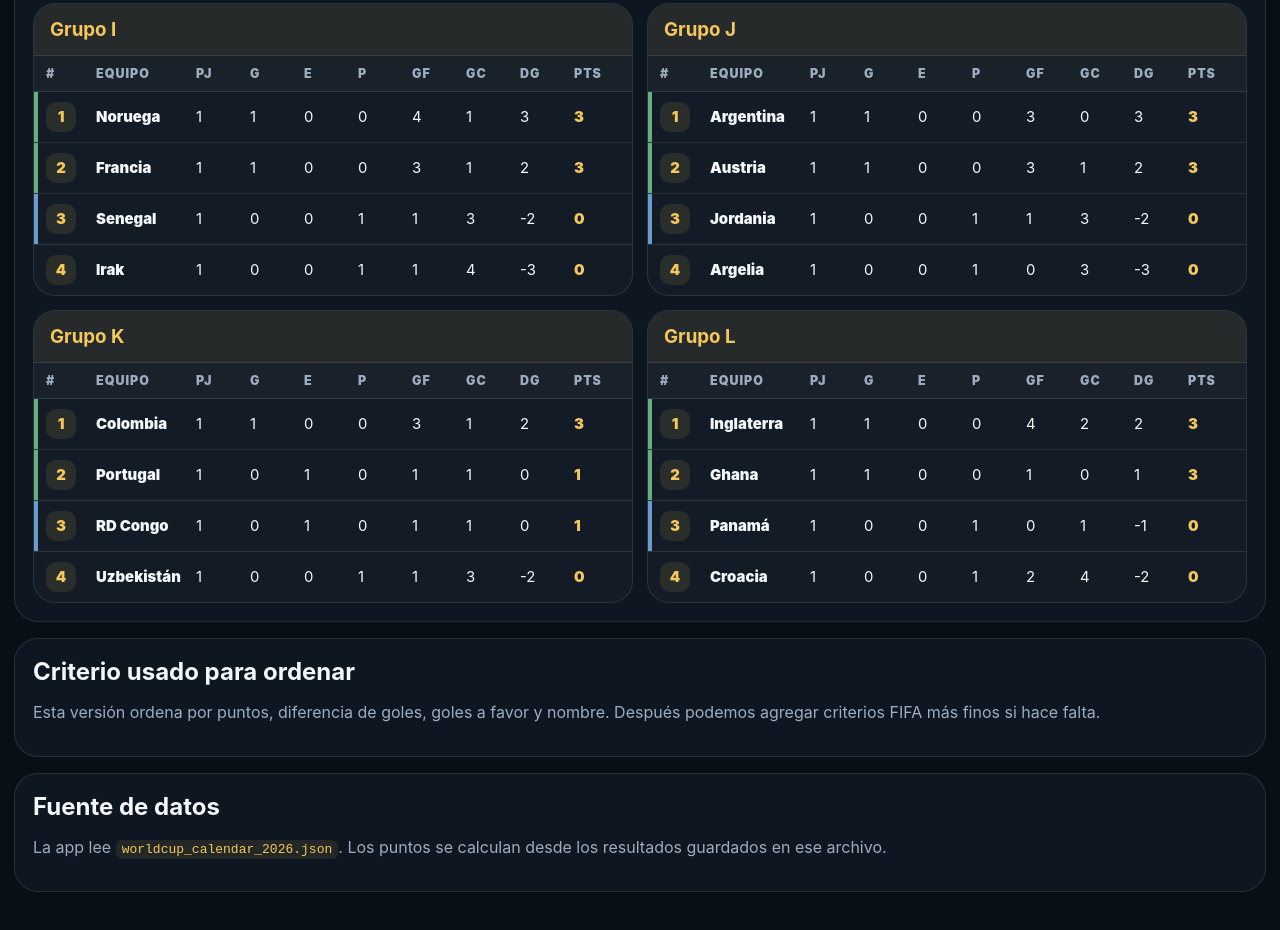
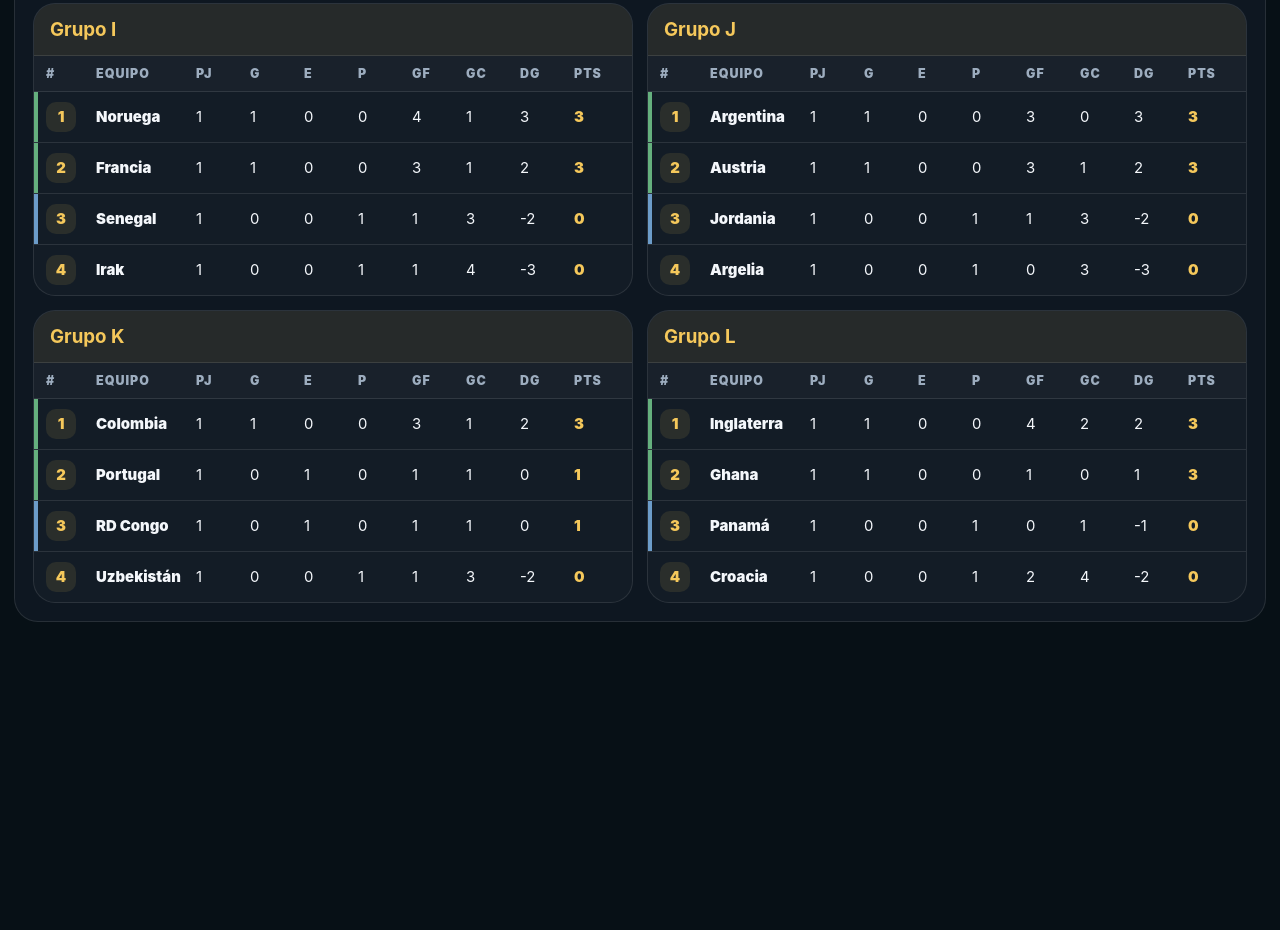
Before and after one commit to Elberlord/Calendario-del-Mundial, a website: page index.html in a window 1280 px wide. Shown: the part 1865-2795 px from the top of the page. After the commit the page ends 2535 px from the top, so only its background shows below. Drawn offline with Linux system fonts and the light colour scheme.

Commit message:
Add files via upload

```diff
--- a/index.html
+++ b/index.html
@@ -46,14 +46,7 @@
         </div>
         <div id="standingsList" class="standings-grid"></div>
       </section>
-
-      <section class="panel muted-panel">
-        <h2>Criterio usado para ordenar</h2>
-        <p>
-          Esta versión ordena por puntos, diferencia de goles, goles a favor y nombre. Después podemos agregar criterios FIFA más finos si hace falta.
-        </p>
-      </section>
-    </section>
+</section>
 
     <section id="calendar" class="tab-view">
       <section class="toolbar">
@@ -92,14 +85,7 @@
         <div id="knockoutList" class="calendar-list"></div>
       </section>
     </section>
-
-    <section class="panel muted-panel">
-      <h2>Fuente de datos</h2>
-      <p>
-        La app lee <code>worldcup_calendar_2026.json</code>. Los puntos se calculan desde los resultados guardados en ese archivo.
-      </p>
-    </section>
-  </main>
+</main>
 
   <script src="app.js"></script>
 </body>
```
Also changed, not shown: README.md.
